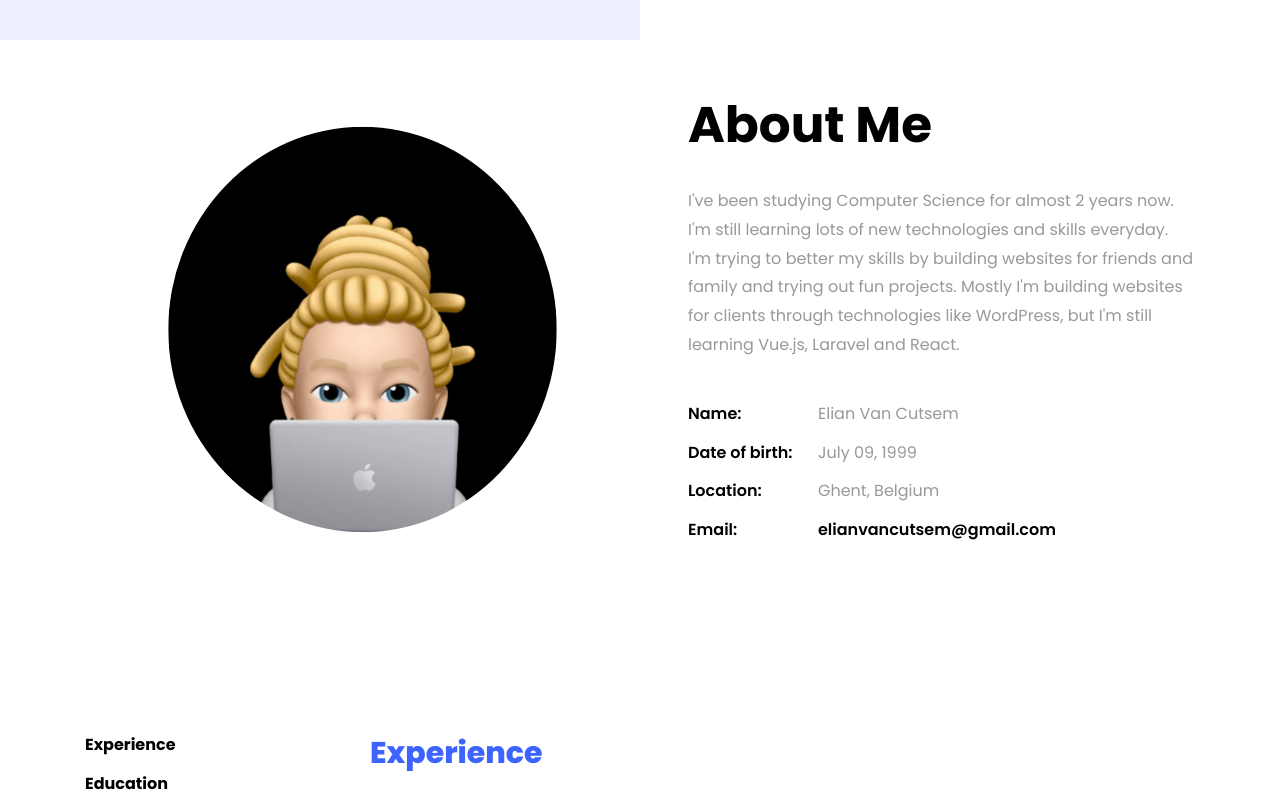
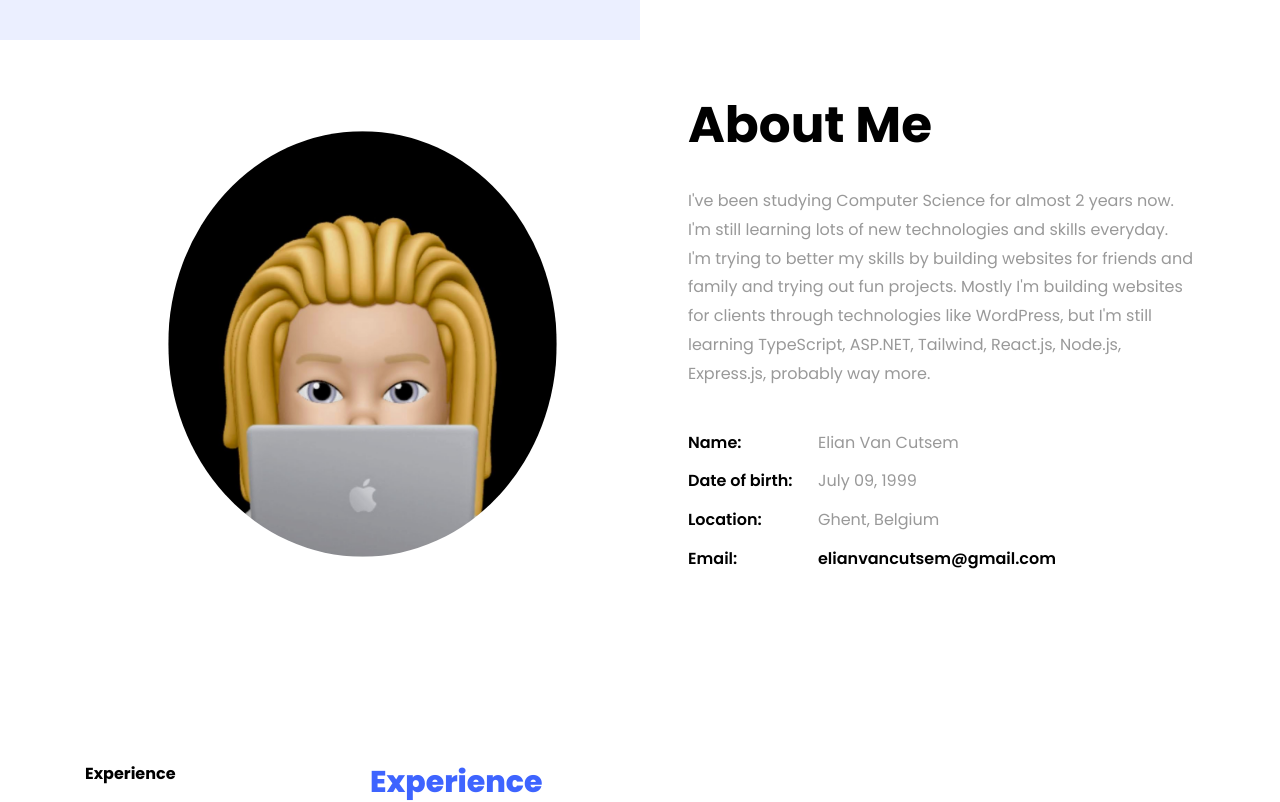
Before and after one commit to ElianCodes/ElianCodes-frontend, a Vue app: page / in a window 1280 px wide. Shown: the part 760-1562 px from the top of the page. Built offline with nearby package versions, Linux system fonts and the light colour scheme.

Commit message:
⚡️🎨 added resume to Home.vue & improved About section

```diff
--- a/src/components/About.vue
+++ b/src/components/About.vue
@@ -14,13 +14,18 @@
 							<h1 class="big">About</h1>
 							<h2 class="mb-4">About Me</h2>
 							<p>
-								I've been studying Computer Science for almost 2 years now. I'm still learning lots of new technologies and skills everyday. I'm trying to better my skills by building websites for friends and family and trying out fun projects. Mostly I'm building websites for clients through technologies like WordPress, but I'm still learning Vue.js, Laravel and React.
+								I've been studying Computer Science for almost 2 years now. I'm still learning lots of new technologies
+                and skills everyday. I'm trying to better my skills by building websites for friends and family and
+                trying out fun projects. Mostly I'm building websites for clients through technologies like WordPress,
+                but I'm still learning <a v-for="item in resumeItems" :key="item.name">{{item.name}}, </a> probably way more.
 							</p>
 							<ul class="about-info mt-4 px-md-0 px-2">
 								<li class="d-flex"><span>Name:</span> <span>Elian Van Cutsem</span></li>
 								<li class="d-flex"><span>Date of birth:</span> <span>July 09, 1999</span></li>
 								<li class="d-flex"><span>Location:</span> <span>Ghent, Belgium</span></li>
-								<li class="d-flex"><span>Email:</span><a href="mailto:elianvancutsem@gmail.com"><span>elianvancutsem@gmail.com</span></a></li>
+								<li class="d-flex">
+                  <span>Email:</span><a href="mailto:elianvancutsem@gmail.com"><span>elianvancutsem@gmail.com</span></a>
+                </li>
 							</ul>
 						</div>
 					</div>
@@ -33,5 +38,6 @@
 <script>
 export default {
   name: 'About',
+  props: ["resumeItems"],
 }
 </script>
--- a/src/components/Home.vue
+++ b/src/components/Home.vue
@@ -1,8 +1,8 @@
 <template>
   <div>
 		<Overlay />
-		<About />
-		<Resume />
+		<About v-bind:resumeItems="resumeItems[3].items"/>
+		<Resume v-bind:resumeItems="resumeItems"/>
     <Projects />
 	</div>
 </template>
@@ -20,6 +20,39 @@
     About,
     Resume,
     Projects
+  },
+  data() {
+    return {
+      resumeItems: [
+        { title: "Experience", id: "experience", type: "items",
+          items: [
+            { id: 0, title: "Full Stack software engineer", date: "2020-current", company: "vBridge", link: "https://www.vbridge.eu", icon: "flaticon-web-design"}
+          ]
+        },
+        { title: "Education", id: "education", type: "items",
+          items: [
+            { id: 0, title: "Bachelor of Science in Computer Science", date: "2018-current", company: "Odisee", link: "https://www.odisee.be", icon: "flaticon-innovation"},
+            { id: 1, title: "Photography", date: "2014-2018", company: "VISO Mariakerke", link: "https://www.viso.be", icon: "flaticon-ideas"},
+            { id: 2, title: "Graphic Design", date: "2013-2014", company: "VISO Mariakerke", link: "https://www.viso.be", icon: "flaticon-ux-design"}
+          ]
+        },
+        { title: "Skills", id: "skills", type: "skills",
+          items: [
+            {name: "JavaScript"}, {name: "Vue.js"}, {name: "Laravel"},
+            {name: "HTML"}, {name: "CSS"}, {name: "Bootstrap"},
+            {name: "PHP"}, {name: "WordPress"}, {name: "C#"},
+            {name: "Java"}, {name: "Python"}, {name: "Flutter"},
+            {name: "Arduino"}, {name: "NoSQL"}, {name: "Relational databases / SQL"},
+            {name: "Linux"}, {name: "Docker"}
+          ]
+        },
+        { title: "Learning", id: "learning", type: "skills", items: [
+            {name: "TypeScript"}, {name: "ASP.NET"}, {name: "Tailwind"}, {name: "React.js"},
+            {name: "Node.js"}, {name: "Express.js"}
+          ]
+        },
+      ]
+    }
   }
 }
 </script>
--- a/src/components/Overlay.vue
+++ b/src/components/Overlay.vue
@@ -7,13 +7,7 @@
 					<div class="text text-center">
 						<span class="subheading">Hello, I'm</span>
 						<h1>Elian Van Cutsem</h1>
-						<h2>I'm a
-							<span
-								class="txt-rotate"
-								data-period="2000"
-								data-rotate='[ "Front-End Engineer.", "Web Designer.", "Developer.", "UI/UX designer.", "Full Stack Developer.", "Software Engineer." ]'>
-							</span>
-						</h2>
+            <Subtitle />
 					</div>
 				</div>
 			</div>
@@ -27,7 +21,12 @@
 </template>
 
 <script>
+import Subtitle from "@/components/Subtitle";
+
 export default {
-	name: 'Overlay'
+	name: 'Overlay',
+  components: {
+    Subtitle
+  }
 }
 </script>
--- a/src/components/Resume.vue
+++ b/src/components/Resume.vue
@@ -27,37 +27,6 @@
     ResumeNavigation,
     ResumeItem
   },
-  data (){
-    return {
-      resumeItems: [
-        { title: "Experience", id: "experience", type: "items",
-          items: [
-            { id: 0, title: "Full Stack software engineer", date: "2020-current", company: "vBridge", link: "https://www.vbridge.eu", icon: "flaticon-web-design"}
-          ]
-        },
-        { title: "Education", id: "education", type: "items",
-          items: [
-            { id: 0, title: "Bachelor of Science in Computer Science", date: "2018-current", company: "Odisee", link: "https://www.odisee.be", icon: "flaticon-innovation"},
-            { id: 1, title: "Photography", date: "2014-2018", company: "VISO Mariakerke", link: "https://www.viso.be", icon: "flaticon-ideas"},
-            { id: 2, title: "Graphic Design", date: "2013-2014", company: "VISO Mariakerke", link: "https://www.viso.be", icon: "flaticon-ux-design"}
-          ]
-        },
-        { title: "Skills", id: "skills", type: "skills",
-          items: [
-            {name: "JavaScript"}, {name: "Vue.js"}, {name: "Laravel"},
-            {name: "HTML"}, {name: "CSS"}, {name: "Bootstrap"},
-            {name: "PHP"}, {name: "WordPress"}, {name: "C#"},
-            {name: "Java"}, {name: "Python"}, {name: "Flutter"},
-            {name: "Arduino"}, {name: "NoSQL"}, {name: "Relational databases / SQL"},
-            {name: "Linux"}, {name: "Docker"}
-          ]
-        },
-        { title: "Learning", id: "learning", type: "skills", items: [
-            {name: "TypeScript"}, {name: "ASP.NET"}, {name: "Tailwind"}, {name: "React"}
-          ]
-        },
-      ]
-    }
-  }
+  props: ["resumeItems"],
 }
 </script>
--- /dev/null
+++ b/src/components/Subtitle.vue
@@ -0,0 +1,15 @@
+<template>
+  <h2>I'm a
+    <span
+      class="txt-rotate"
+      data-period="2000"
+      data-rotate='["Front-End Engineer.", "Web Designer.", "Developer.", "UI/UX designer.", "Full-Stack Developer.", "Software Engineer."]'>
+    </span>
+  </h2>
+</template>
+
+<script>
+export default{
+  name: "Subtitle",
+}
+</script>
```
